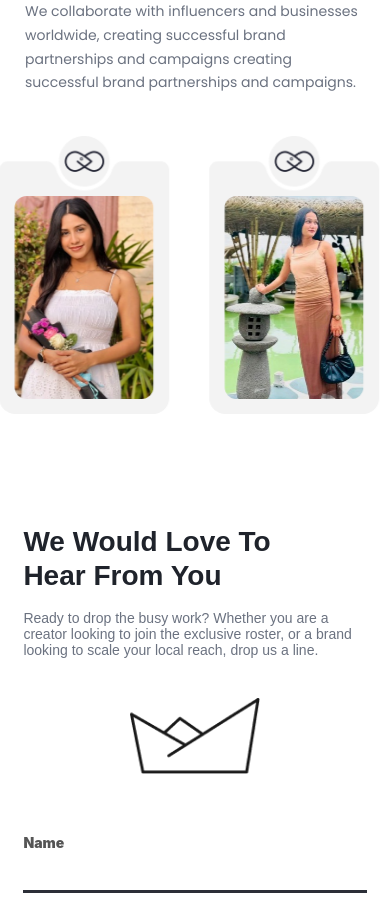
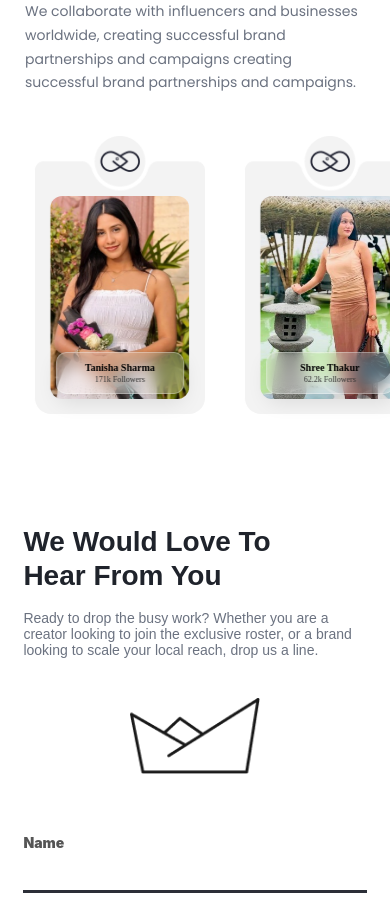
Before and after one commit to Aryangautam88/TAKA, a React (Vite) app in the folder ClIENT/: page / in a window 390 px wide. Shown: the part 4980-5899 px from the top of the page. Built offline with nearby package versions, Linux system fonts and the light colour scheme; a web font is replaced by a local one.

Commit message:
Influencer section

```diff
--- a/ClIENT/src/pages/Home.css
+++ b/ClIENT/src/pages/Home.css
@@ -1467,6 +1467,85 @@ body {
     transform: translateX(-50%);
 }
 
+/* ===== OVERLAY TEXT (GLASS EFFECT) ===== */
+
+.clientOverlay {
+    position: absolute;
+    bottom: 30px;
+    left: 50%;
+    transform: translateX(-50%);
+    width: 75%;
+
+    padding: 10px 12px;
+    border-radius: 12px;
+
+    background: rgba(255, 255, 255, 0.25); /* glass look */
+    backdrop-filter: blur(10px);
+    -webkit-backdrop-filter: blur(10px);
+
+    border: 1px solid rgba(255, 255, 255, 0.3);
+    box-shadow: 0 8px 20px rgba(0, 0, 0, 0.1);
+
+    text-align: center;
+    z-index: 2;
+}
+
+/* name */
+.clientOverlay h4 {
+    font-size: 14px;
+    font-weight: 600;
+    margin: 0;
+    color: #000;
+}
+
+/* followers */
+.clientOverlay p {
+    font-size: 12px;
+    margin: 2px 0 0;
+    color: #333;
+}
+
+
+/* ===== MOBILE RESPONSIVE OVERLAY ===== */
+
+@media (max-width:600px) {
+
+    .clientOverlay {
+        bottom: 12px;
+        width: 85%;
+        padding: 8px 10px;
+        border-radius: 10px;
+
+        backdrop-filter: blur(8px); /* slightly lighter for mobile */
+    }
+
+    .clientOverlay h4 {
+        font-size: 12px;
+    }
+
+    .clientOverlay p {
+        font-size: 10px;
+    }
+}
+
+
+@media (max-width:992px) {
+
+    .clientOverlay {
+        bottom: 20px;
+        width: 75%;
+        padding: 9px 11px;
+    }
+
+    .clientOverlay h4 {
+        font-size: 10px;
+    }
+
+    .clientOverlay p {
+        font-size: 8px;
+    }
+}
+
 /* ================= RESPONSIVE ================= */
 
 /* laptop */
--- a/ClIENT/src/pages/Home.jsx
+++ b/ClIENT/src/pages/Home.jsx
@@ -116,7 +116,13 @@ const Card = ({ data }) => (
     </div>
 );
 
-const clients = [influencer1, influencer2, influencer3, influencer4, influencer5,influencer4];
+const clients = [
+    { img: influencer1, name: "Aishwary Agrawal", followers: "6.3k" },
+    { img: influencer2, name: "Tanisha Sharma", followers: "171k" },
+    { img: influencer3, name: "Shree Thakur", followers: "62.2k" },
+    { img: influencer4, name: "Neha Jain", followers: "150K" },
+    { img: influencer5, name: "Simran Kaur", followers: "95K" },
+];
 
 
 const Home = () => {
@@ -271,7 +277,7 @@ const Home = () => {
 
 
 
-
+            {/*---------------------------------STATS-------------------------------*/}
 
 
 
@@ -381,7 +387,7 @@ const Home = () => {
                 <div className="clients__slider">
                     <div className="clients__track">
 
-                        {[...clients, ...clients].map((img, i) => (
+                        {[...clients, ...clients].map((client, i) => (
                             <div className="clientCard" key={i}>
 
                                 <div className="clientFrame">
@@ -395,10 +401,16 @@ const Home = () => {
 
                                     {/* client image */}
                                     <img
-                                        src={img}
+                                        src={client.img}
                                         className="clientImg"
-                                        alt="client"
+                                        alt={client.name}
                                     />
+
+                                    {/* 🔥 OVERLAY TEXT */}
+                                    <div className="clientOverlay">
+                                        <h4>{client.name}</h4>
+                                        <p>{client.followers} Followers</p>
+                                    </div>
 
                                 </div>
 
@@ -409,9 +421,6 @@ const Home = () => {
                 </div>
 
             </div>
-
-
-            {/*---------------------------------STATS-------------------------------*/}
 
 
 
```
